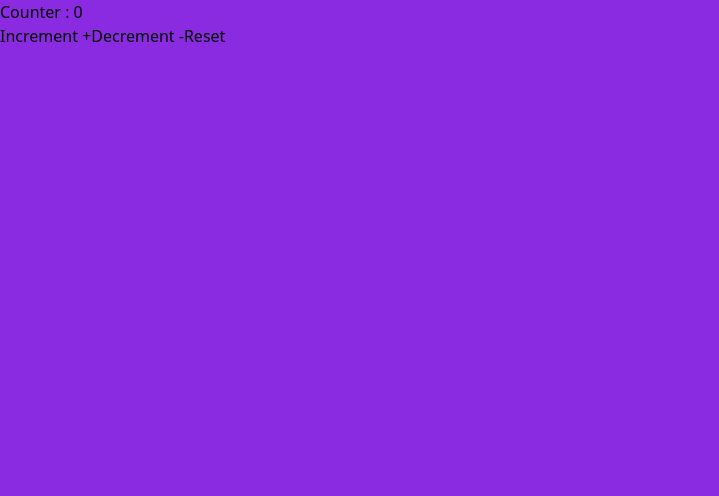
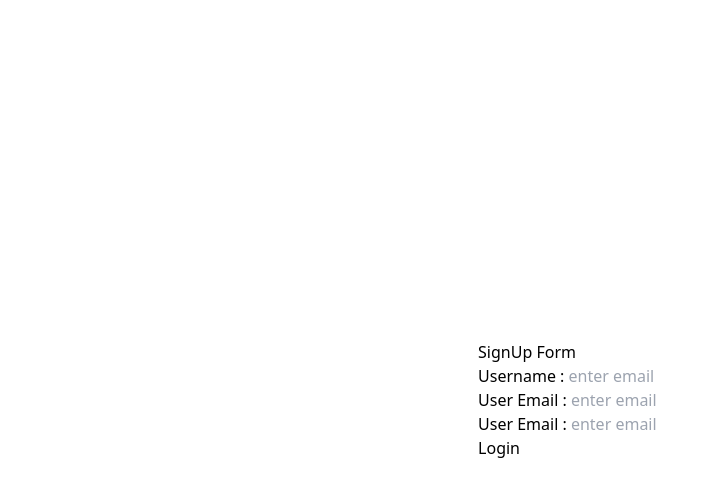
Before and after one commit to yuvrajkori29/ReactPrac, a React (Vite) app in the folder prac/: page / in a window 1280 px wide. Shown: the top 496 px of the page, without its empty margins (0-719 px from the left). Built offline with nearby package versions, Linux system fonts and the light colour scheme.

Commit message:
useState form

```diff
--- a/prac/src/App.css
+++ b/prac/src/App.css
@@ -5,5 +5,11 @@
 }
 
 body{
-  background-color : blueviolet;
+  background-color :white;
+  width:100vw;
+  height:100vh;
+  display:flex;
+  justify-content:center;
+  align-items:center;
+
 }
--- a/prac/src/App.jsx
+++ b/prac/src/App.jsx
@@ -1,35 +1,34 @@
 
-import { useState} from 'react'
-import {} from './App.css'
+import { useState } from 'react';
+import './App.css';
+import Login from './Components/stateHook/Login'
+import Signup from './Components/stateHook/Signup';
 
-function App() {
+const App = () => {
 
-  ///use stattHook
-  const [count,setCount] = useState(0);
+  const [userExist,setUserExist] = useState(false);
 
-  const Increment = ()=>{
-       setCount(()=>count+1);
-  }
+  return (
+
+    <section className='shadow-lg'>
+    <article className='border-[1px] border-black rounded-md w-[300px] p-3 flex flex-col gap-4 drop-shadow-lg'>
+
+         {userExist ? <Login/> : <Signup/>}
+
+         {userExist ?  <button className='px-4 py-1 bg-red-600 text-black' onClick={()=>{setUserExist(false)}}>SignUp</button> :
+           <button className='px-4 py-1 bg-[#0866ff] text-white' onClick={()=>{setUserExist(true)}}> Login</button>
+          }
 
 
-  const Decrement = ()=>{
-    if(count >0)
-    setCount(()=>count-1);
-  }
-  const Reset = ()=>{
-    setCount(()=>0);
-  }
 
-  return (
-    <div className='flex flex-col  h-screen justify-center items-center  '>
-    <h1 className='border-2 border-black-700 bg-yellow-400 py-2 px-3 m-6'>Counter : <span>{count}</span></h1>
-      <div className='flex justify-center items-center gap-6'>
-      <button className='border-2 border-black-700 py-1 px-4 bg-yellow-400'   onClick={Increment}>   Increment +</button>
-       <button  className='border-2 border-black-700 py-1 px-4  bg-yellow-400'   onClick={Decrement}>Decrement -</button>
-       <button  className='border-2 border-black-700 py-1 px-4  bg-yellow-400'   onClick={Reset}>Reset</button>
-      </div>
 
-    </div>
+    </article>
+
+    </section>
+
+
+
+
   )
 }
 
--- /dev/null
+++ b/prac/src/Components/stateHook/Login.jsx
@@ -0,0 +1,24 @@
+
+
+function Login() {
+  return (
+    <form className="border-[1px] border-black p-3 rounded-md">
+     <div className="py-2">
+     <h2 >Login Form</h2>
+     <label htmlFor="userEmail" className="flex flex-col text-[1rem] my-1"> User Email : </label>
+         <input type="email" id="userEmail" required placeholder="enter email" className="px-2"></input>
+     </div>
+
+
+     <div>
+     <label htmlFor="userPassword" className="flex flex-col text-[1rem] my-1"> User Email : </label>
+         <input type="email" id="userEmail" required placeholder="enter email"></input>
+     </div>
+
+
+
+    </form>
+  )
+}
+
+export default Login
--- /dev/null
+++ b/prac/src/Components/stateHook/Signup.jsx
@@ -0,0 +1,31 @@
+
+
+function Signup() {
+
+    return (
+        <form className="border-[1px] border-black p-3 rounded-md ">
+        <div className="py-2">
+         <h2>SignUp Form</h2>
+         <label htmlFor="userEmail" className="flex flex-col text-[1rem] my-1"> Username : </label>
+             <input type="email" id="userEmail" required placeholder="enter email" className="px-2 py-1"></input>
+         </div>
+
+         <div className="py-2">
+         <label htmlFor="userEmail" className="flex flex-col text-[1rem] my-1"> User Email : </label>
+             <input type="email" id="userEmail" required placeholder="enter email"></input>
+         </div>
+
+
+         <div>
+         <label htmlFor="userPassword" className="flex flex-col text-[1rem] my-1"> User Email : </label>
+             <input type="email" id="userEmail" required placeholder="enter email"></input>
+         </div>
+
+
+
+        </form>
+      )
+
+}
+
+export default Signup
```
Also changed, not shown: 1 other file (tests, documents, lock files or other folders).
